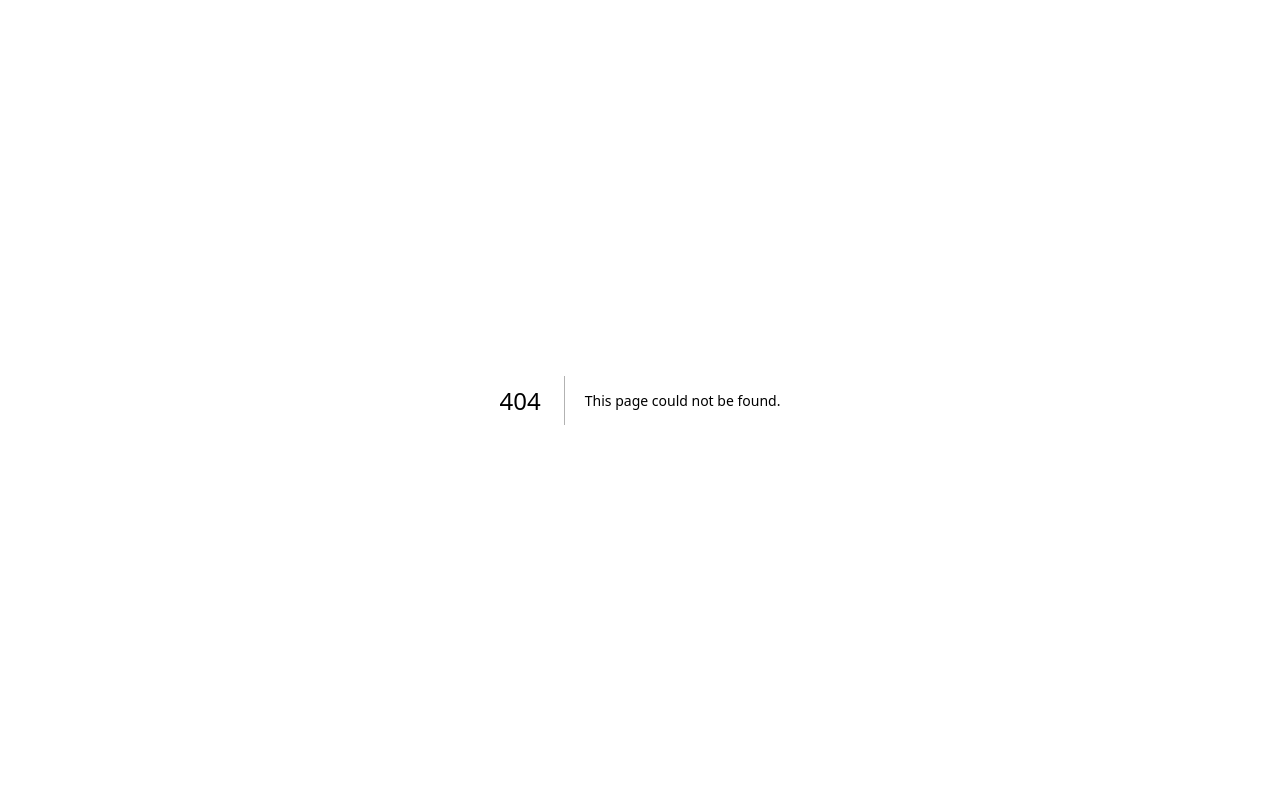
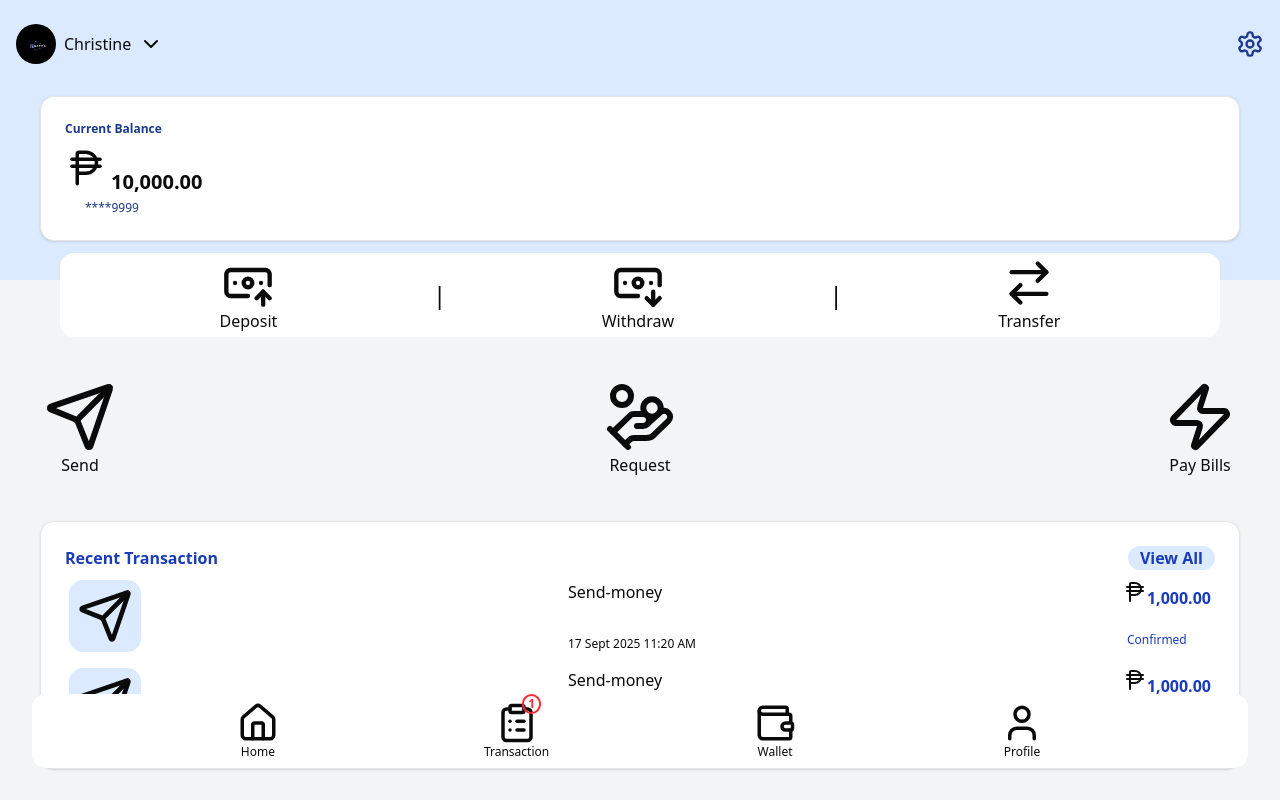
Before and after one commit to itsme-albert/nexpay-alpha, a Next.js app: page /auth/dashboard in a window 1280 px wide. Before the commit this address had no page. Built offline with nearby package versions, Linux system fonts and the light colour scheme.

Commit message:
feature: Implemented User Dashboard UI

```diff
--- a/package.json
+++ b/package.json
@@ -18,13 +18,13 @@
     "@radix-ui/react-checkbox": "^1.1.4",
     "@radix-ui/react-context-menu": "^2.2.6",
     "@radix-ui/react-dialog": "^1.1.6",
-    "@radix-ui/react-dropdown-menu": "^2.1.6",
+    "@radix-ui/react-dropdown-menu": "^2.1.7",
     "@radix-ui/react-label": "^2.1.2",
     "@radix-ui/react-menubar": "^1.1.6",
     "@radix-ui/react-navigation-menu": "^1.2.5",
     "@radix-ui/react-select": "^2.1.6",
     "@radix-ui/react-separator": "^1.1.2",
-    "@radix-ui/react-slot": "^1.1.2",
+    "@radix-ui/react-slot": "^1.2.0",
     "@radix-ui/react-switch": "^1.1.3",
     "@radix-ui/react-tooltip": "^1.1.8",
     "@supabase/ssr": "^0.6.1",
--- /dev/null
+++ b/src/app/(components)/auth/dashboard/page.tsx
@@ -0,0 +1,152 @@
+import {
+  Card,
+  CardContent,
+  CardFooter,
+  CardHeader,
+  CardTitle,
+} from "@/components/ui/card";
+import {
+  ArrowRightLeft,
+  BanknoteArrowDownIcon,
+  BanknoteArrowUpIcon,
+  HandCoins,
+  PhilippinePesoIcon,
+  SendIcon,
+  Zap,
+} from "lucide-react";
+import Link from "next/link";
+import React from "react";
+
+const Page = () => {
+  return (
+    <div className="flex flex-col">
+      <div className="balance">
+        <Card className="gap-1">
+          <CardHeader>
+            <CardTitle>
+              <p className="text-xs text-blue-900">Current Balance</p>
+            </CardTitle>
+          </CardHeader>
+          <CardContent className="flex gap-1 items-baseline">
+            <PhilippinePesoIcon
+              size={42}
+              className="font-bold"
+            ></PhilippinePesoIcon>
+            <p className="text-xl font-black">10,000.00</p>
+          </CardContent>
+          <CardFooter>
+            <p className="text-xs text-blue-900 ms-5">****9999</p>
+          </CardFooter>
+        </Card>
+      </div>
+
+      <div className="transaction flex flex-col mt-3">
+        <div className="flex justify-evenly items-center bg-white rounded-xl p-1 mx-5">
+          <div className="flex flex-col justify-center items-center">
+            <Link href="/">
+              <BanknoteArrowUpIcon size={52}></BanknoteArrowUpIcon>
+            </Link>
+            <span>Deposit</span>
+          </div>
+          <span className="text-2xl">|</span>
+          <div className="flex flex-col justify-center items-center">
+            <Link href="/">
+              <BanknoteArrowDownIcon size={52}></BanknoteArrowDownIcon>
+            </Link>
+            <span>Withdraw</span>
+          </div>
+          <span className="text-2xl">|</span>
+          <div className="flex flex-col justify-center items-center">
+            <Link href="/">
+              <ArrowRightLeft size={52}></ArrowRightLeft>
+            </Link>
+            <span>Transfer</span>
+          </div>
+        </div>
+
+        <div className="flex gap-5 justify-between items-center p-1 my-10">
+          <div className="flex flex-col justify-center items-center">
+            <Link href="/">
+              <SendIcon size={72}></SendIcon>
+            </Link>
+            <span>Send</span>
+          </div>
+          <div className="flex flex-col justify-center items-center">
+            <Link href="/">
+              <HandCoins size={72}></HandCoins>
+            </Link>
+            <span>Request</span>
+          </div>
+          <div className="flex flex-col justify-center items-center">
+            <Link href="/">
+              <Zap size={72}></Zap>
+            </Link>
+            <span>Pay Bills</span>
+          </div>
+        </div>
+      </div>
+
+      <div className="history">
+        <Card>
+          <CardHeader>
+            <CardTitle className="flex justify-between items-center">
+              <p className="text-base text-blue-800 font-bold">
+                Recent Transaction
+              </p>
+              <Link
+                href="/"
+                className="rounded-xl bg-blue-100 text-blue-800 px-3 py-1"
+              >
+                View All
+              </Link>
+            </CardTitle>
+            <CardContent className="p-1 space-y-4">
+              <div className="flex justify-between gap-2">
+                <div className="rounded-xl bg-blue-100 p-2">
+                  <SendIcon size={56}></SendIcon>
+                </div>
+                <div className="flex flex-col justify-between">
+                  <p className="text-base">Send-money</p>
+                  <p className="text-xs">17 Sept 2025 11:20 AM</p>
+                </div>
+                <div className="flex flex-col justify-between">
+                  <div className="flex items-baseline">
+                    <PhilippinePesoIcon size={24}></PhilippinePesoIcon>
+                    <p className="font-bold text-base text-blue-800">
+                      1,000.00
+                    </p>
+                  </div>
+                  <div className="rounded p-1 text-blue-800 text-xs">
+                    Confirmed
+                  </div>
+                </div>
+              </div>
+              <div className="flex justify-between gap-2">
+                <div className="rounded-xl bg-blue-100 p-2">
+                  <SendIcon size={56}></SendIcon>
+                </div>
+                <div className="flex flex-col justify-between">
+                  <p className="text-base">Send-money</p>
+                  <p className="text-xs">17 Sept 2025 11:20 AM</p>
+                </div>
+                <div className="flex flex-col justify-between">
+                  <div className="flex items-baseline">
+                    <PhilippinePesoIcon size={24}></PhilippinePesoIcon>
+                    <p className="font-bold text-base text-blue-800">
+                      1,000.00
+                    </p>
+                  </div>
+                  <div className="rounded p-1 text-blue-800 text-xs">
+                    Confirmed
+                  </div>
+                </div>
+              </div>
+            </CardContent>
+          </CardHeader>
+        </Card>
+      </div>
+    </div>
+  );
+};
+
+export default Page;
--- /dev/null
+++ b/src/app/(components)/auth/footer/page.tsx
@@ -0,0 +1,38 @@
+import React from "react";
+import { ClipboardList, HomeIcon, UserIcon, WalletIcon } from "lucide-react";
+import { Badge } from "@/components/ui/badge";
+
+const Page = () => {
+  return (
+    <div className="px-8">
+      <div className="bg-white rounded-xl py-2 px-0 w-full">
+        <div className="flex flex-row justify-evenly items-center">
+          <div className="flex flex-col justify-center items-center">
+            <HomeIcon size={42}></HomeIcon>
+            <span className="text-xs">Home</span>
+          </div>
+          <div className="flex flex-col justify-center items-center relative">
+            <Badge
+              variant={"outline"}
+              className="rounded-full border-2 border-red-500 text-red-500 font-bold text-xs px-1 py-0 absolute top-0 right-2 -mt-2"
+            >
+              1
+            </Badge>
+            <ClipboardList size={42}></ClipboardList>
+            <span className="text-xs">Transaction</span>
+          </div>
+          <div className="flex flex-col justify-center items-center">
+            <WalletIcon size={42}></WalletIcon>
+            <span className="text-xs">Wallet</span>
+          </div>
+          <div className="flex flex-col justify-center items-center">
+            <UserIcon size={42}></UserIcon>
+            <span className="text-xs">Profile</span>
+          </div>
+        </div>
+      </div>
+    </div>
+  );
+};
+
+export default Page;
--- /dev/null
+++ b/src/app/(components)/auth/header/page.tsx
@@ -0,0 +1,54 @@
+import React from "react";
+import Image from "next/image";
+import {
+  DropdownMenu,
+  DropdownMenuContent,
+  DropdownMenuItem,
+  DropdownMenuLabel,
+  DropdownMenuSeparator,
+  DropdownMenuTrigger,
+} from "@/components/ui/dropdown-menu";
+import { ChevronDownIcon, SettingsIcon } from "lucide-react";
+import { Button } from "@/components/ui/button";
+import Link from "next/link";
+
+const Page = () => {
+  return (
+    <div className="flex justify-between items-center pt-6 px-4">
+      <div className="profile">
+        <DropdownMenu>
+          <DropdownMenuTrigger className="flex gap-2 items-center cursor-pointer">
+            <Image
+              src="/logo.png"
+              height={0}
+              width={40}
+              priority={true}
+              alt="Logo"
+              className="self-center rounded-full"
+            />
+            <span className="text-base">Christine</span>
+            <ChevronDownIcon className="text-xs"></ChevronDownIcon>
+          </DropdownMenuTrigger>
+          <DropdownMenuContent>
+            <DropdownMenuLabel>My Account</DropdownMenuLabel>
+            <DropdownMenuSeparator />
+            <DropdownMenuItem>Profile</DropdownMenuItem>
+            <DropdownMenuItem>Billing</DropdownMenuItem>
+            <DropdownMenuItem>Team</DropdownMenuItem>
+            <DropdownMenuItem>Subscription</DropdownMenuItem>
+          </DropdownMenuContent>
+        </DropdownMenu>
+      </div>
+      <div className="settings">
+        <Link
+          href="/settings"
+          className="text-blue-900 border-0 shadow-none cursor-pointer flex justify-center"
+        >
+          <SettingsIcon size={28}></SettingsIcon>
+        </Link>
+      </div>
+    </div>
+  );
+};
+
+export default Page;
--- /dev/null
+++ b/src/app/(components)/auth/layout.tsx
@@ -0,0 +1,21 @@
+import Header from "./header/page";
+import Footer from "./footer/page";
+
+export default function AuthLayout({
+  children,
+}: Readonly<{
+  children: React.ReactNode;
+}>) {
+  return (
+    <div className="bg-gray-100 w-full min-h-screen relative">
+      <div className="absolute bg-blue-100 h-70 w-full"></div>
+      <div className="fixed w-full">
+        <Header></Header>
+      </div>
+      <main className="pt-24 px-10 absolute w-full">{children}</main>
+      <div className="fixed bottom-8 w-full">
+        <Footer></Footer>
+      </div>
+    </div>
+  );
+}
--- /dev/null
+++ b/src/app/(components)/auth/page.tsx
@@ -0,0 +1,7 @@
+import React from "react";
+
+const Page = () => {
+  return <div>Auth Page</div>;
+};
+
+export default Page;
```
Also changed, not shown: 1 other file (tests, documents, lock files or other folders).
